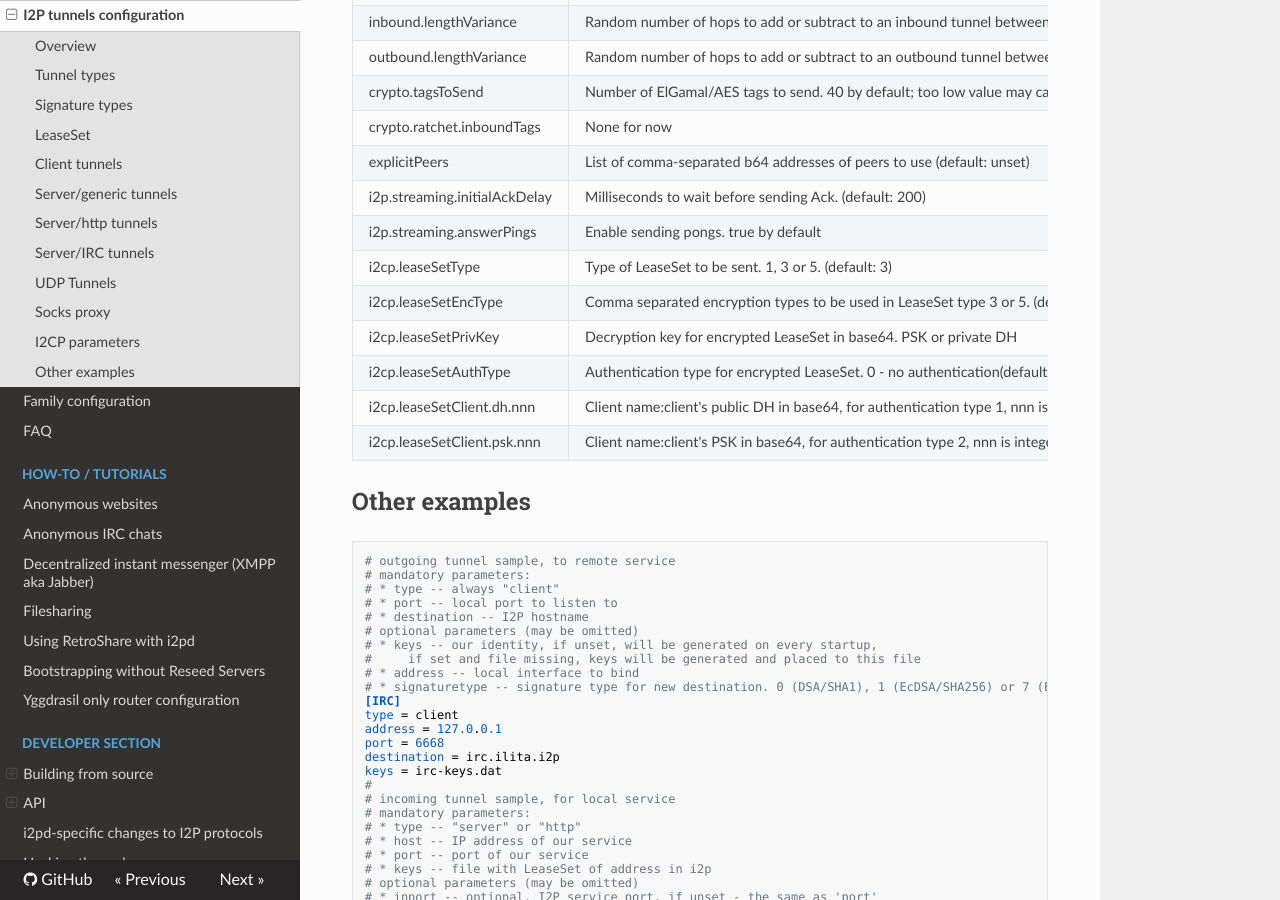
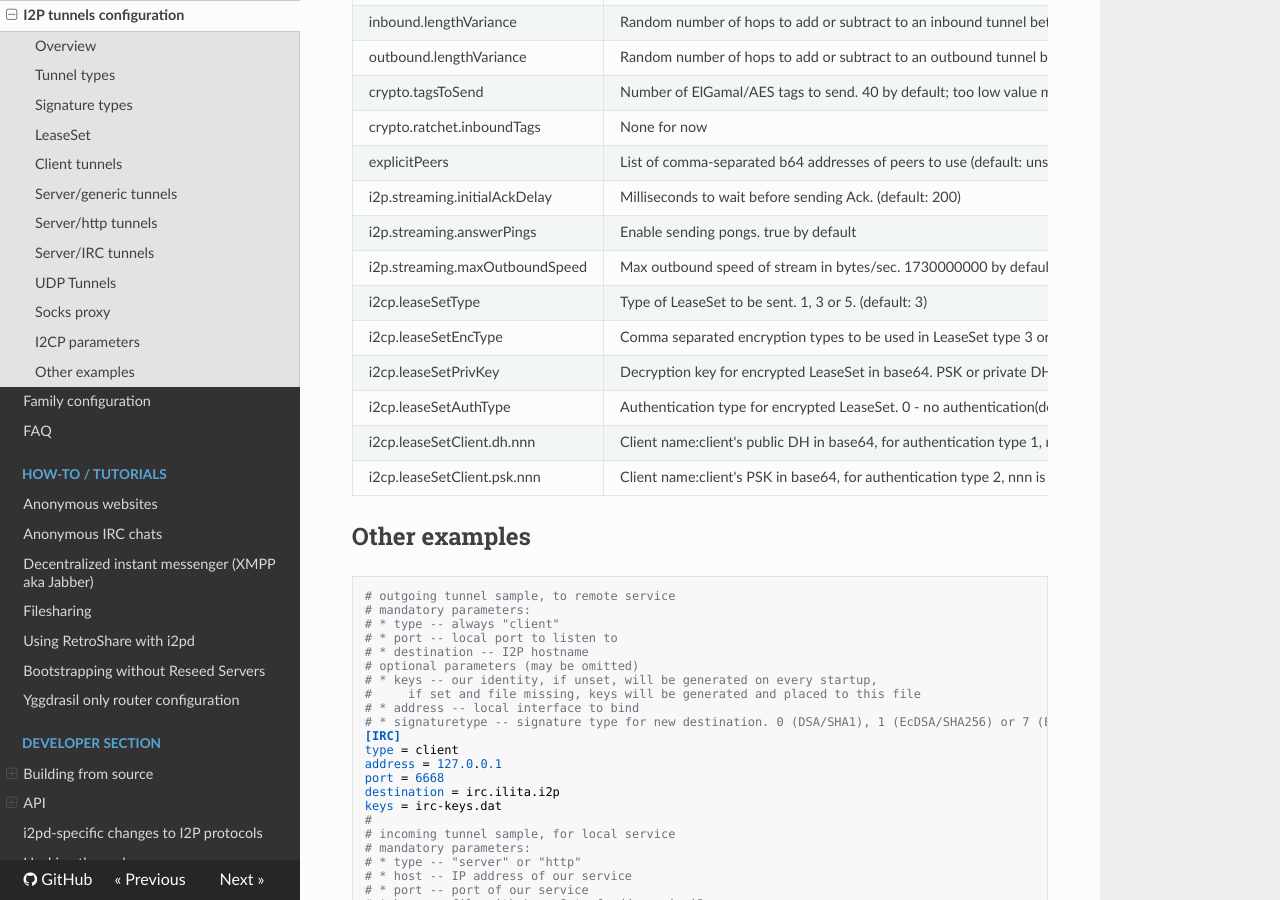
Before and after one commit to PurpleI2P/i2pd_docs_en, an MkDocs documentation site: the page built from docs/user-guide/tunnels.md, in a window 1280 px wide and 900 px high, scrolled down 6336 px. Built offline with MkDocs 1.6.1, drawn with Linux system fonts in a browser that asks for light colours; nearby versions of some CDN libraries.

Commit message:
i2p.streaming.maxOutboundSpeed added

```diff
--- a/docs/user-guide/tunnels.md
+++ b/docs/user-guide/tunnels.md
@@ -262,6 +262,7 @@ crypto.ratchet.inboundTags    | None for now
 explicitPeers                 | List of comma-separated b64 addresses of peers to use (default: unset)
 i2p.streaming.initialAckDelay | Milliseconds to wait before sending Ack. (default: 200)
 i2p.streaming.answerPings     | Enable sending pongs. true by default
+i2p.streaming.maxOutboundSpeed| Max outbound speed of stream in bytes/sec. 1730000000 by default
 i2cp.leaseSetType             | Type of LeaseSet to be sent. 1, 3 or 5. (default: 3)
 i2cp.leaseSetEncType          | Comma separated encryption types to be used in LeaseSet type 3 or 5. (default: 0,4)
 i2cp.leaseSetPrivKey          | Decryption key for encrypted LeaseSet in base64. PSK or private DH
```
